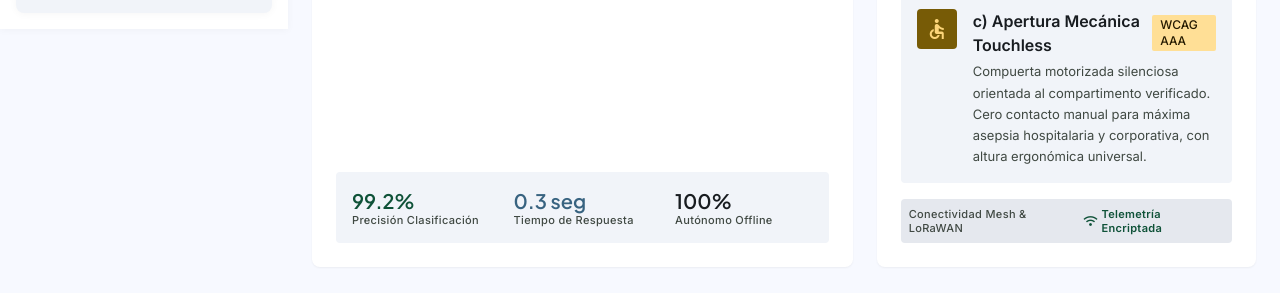
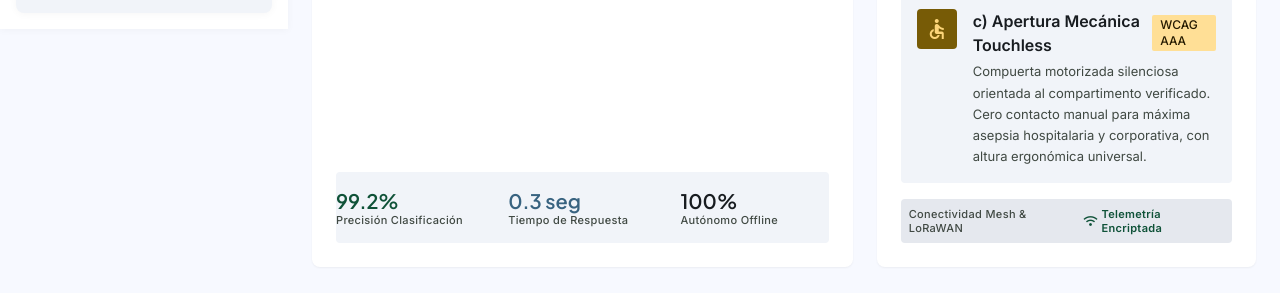
Before and after one commit to CynthiaSG2005/Negocios_electronicos, a plain HTML site: page index.html in a window 1280 px wide. Shown: the part 771-1064 px from the top of the page. Drawn offline with nearby package versions, Linux system fonts and the light colour scheme.

Commit message:
Remove padding from grid container in index.html

```diff
--- a/index.html
+++ b/index.html
@@ -59,7 +59,7 @@
 </button>
 </div>
 <!-- High-level Value Props Grid -->
-<div class="grid grid-cols-3 gap-6 py-4 border-t-0 bg-surface-container-low p-space-md rounded-lg">
+<div class="grid grid-cols-3 gap-6 py-4 border-t-0 bg-surface-container-low rounded-lg">
 <div>
 <div class="font-headline-sm text-headline-sm text-primary leading-tight">99.2%</div>
 <div class="font-label-sm text-label-sm text-on-surface-variant">Precisión Clasificación</div>
```
